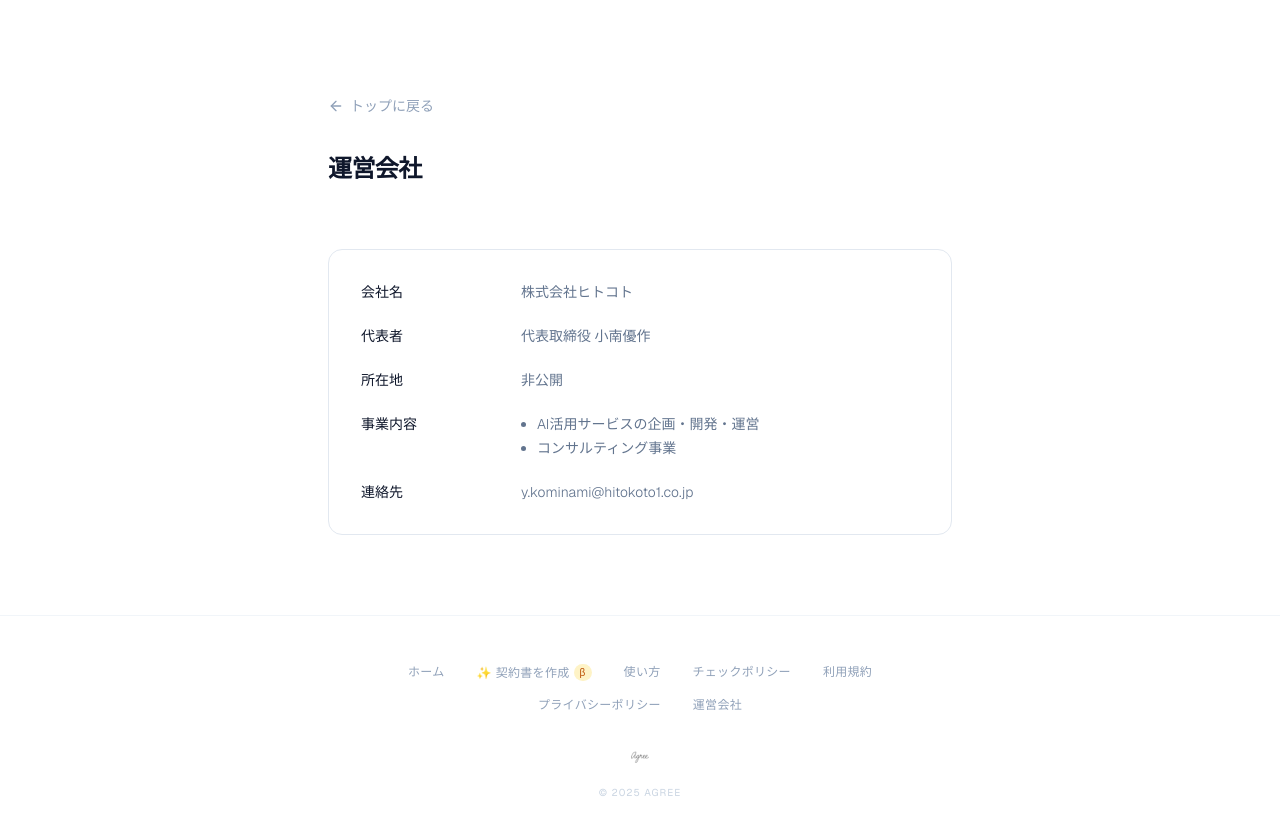
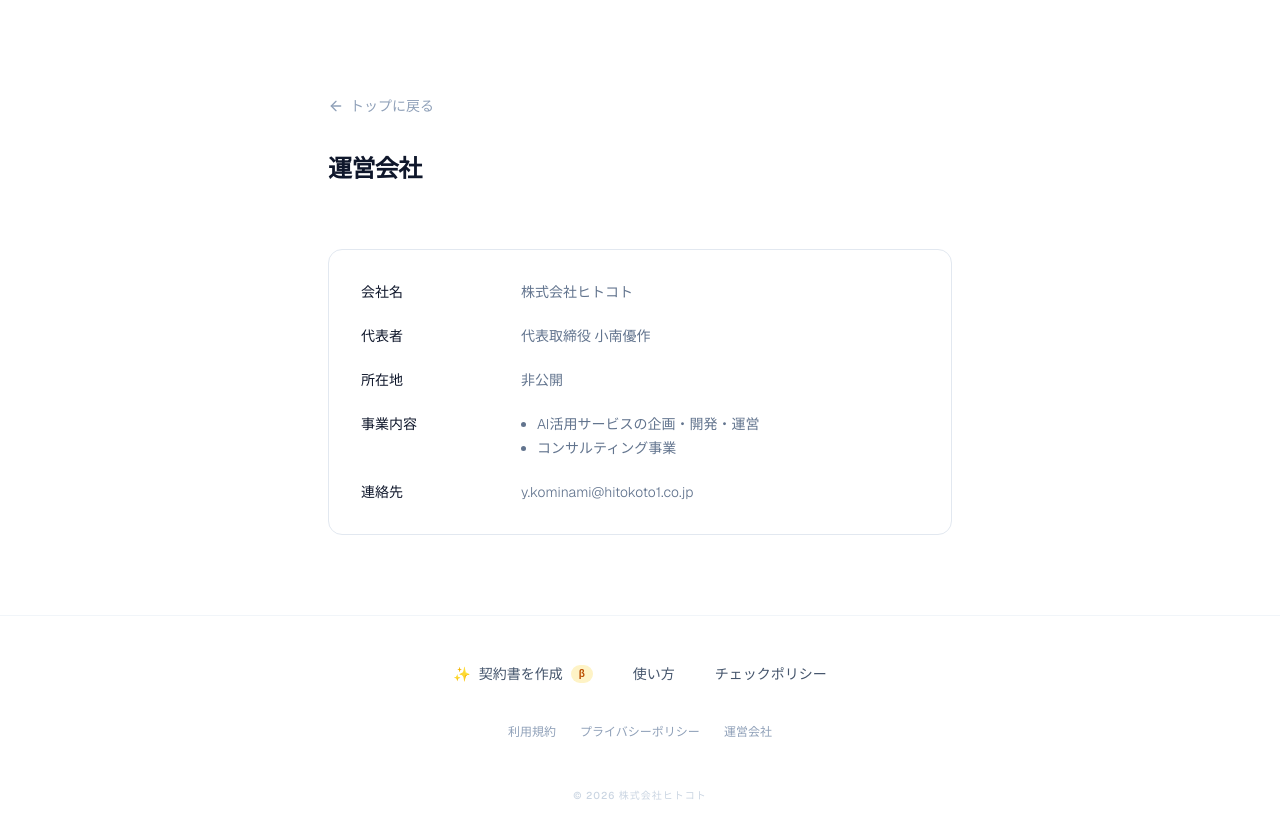
Before and after one commit to komi0929/agree, a Next.js app: page /company in a window 1280 px wide. Shown: the top 838 px of the page. Built offline with nearby package versions, Linux system fonts and the light colour scheme.

Commit message:
UI: improve hero typography and button animation, update footer copyright and restructure layout, fix configuration and hydration items

```diff
--- a/app/globals.css
+++ b/app/globals.css
@@ -156,3 +156,12 @@
   opacity: 0;
   animation: signature-fade-in 0.8s ease-out 2s forwards;
 }
+
+@keyframes shimmer {
+  from {
+    transform: translateX(-100%);
+  }
+  to {
+    transform: translateX(100%);
+  }
+}
--- a/app/layout.tsx
+++ b/app/layout.tsx
@@ -52,7 +52,7 @@ export default function RootLayout({
   children: React.ReactNode;
 }>) {
   return (
-    <html lang="ja">
+    <html lang="ja" suppressHydrationWarning>
       <body
         className={`${geistSans.variable} ${geistMono.variable} antialiased`}
       >
--- a/app/page.tsx
+++ b/app/page.tsx
@@ -91,36 +91,41 @@ export default function Home() {
       <div className="min-h-screen flex flex-col bg-white text-slate-600 font-sans selection:bg-slate-100 selection:text-slate-900">
         <section className="flex-1 flex flex-col items-center pt-32 pb-20 px-6 max-w-2xl mx-auto w-full">
           {/* Minimalist Logo with Signature Animation */}
-          <div className="mb-12 flex flex-col items-center">
-            <SignatureLogo className="w-32 h-16" />
+          <div className="mb-20 flex flex-col items-center">
+            {/* Logo matches text color exactly (black) */}
+            <SignatureLogo className="w-64 h-32 text-black" />
           </div>
 
           {/* Quiet Introduction */}
           {!hasStarted ? (
             <div className="text-center space-y-12 animate-fade-in-delayed">
               <div className="space-y-8">
-                <p className="text-lg leading-loose max-w-lg mx-auto font-medium">
+                <p className="text-lg leading-loose max-w-lg mx-auto font-medium text-black text-balance tracking-wide">
                   お仕事の契約の、はじまりから終わりまで。<br />
                   あなたの立場をそっと、確かに守ります。
                 </p>
-                <p className="text-lg leading-loose max-w-lg mx-auto text-slate-500">
+                <p className="text-lg leading-loose max-w-lg mx-auto font-medium text-black text-balance tracking-wide">
                   面倒な登録も、煩わしい通知もありません。<br />
                   契約書をアップして、ただ待つだけ。
                 </p>
               </div>
 
+              <div className="relative group">
+                <div className="absolute -inset-1 bg-gradient-to-r from-slate-200 to-slate-100 rounded-full blur opacity-25 group-hover:opacity-50 transition duration-1000 group-hover:duration-200"></div>
                 <Button
                   onClick={() => {
                     trackEvent(ANALYTICS_EVENTS.STARTED_CLICKED);
                     setHasStarted(true);
                   }}
-                className="rounded-full px-10 py-7 bg-slate-900 border border-slate-900 text-white hover:bg-slate-800 shadow-xl hover:shadow-2xl transition-all text-lg font-medium tracking-wide"
+                  className="relative rounded-full px-12 py-8 bg-slate-900 border border-slate-900 text-white hover:bg-slate-800 shadow-xl hover:shadow-2xl transition-all duration-300 text-lg font-medium tracking-wide overflow-hidden"
                 >
-                契約書をチェックする
+                  <span className="relative z-10">契約書をチェックする</span>
+                  <div className="absolute inset-0 -translate-x-full group-hover:animate-[shimmer_2s_infinite] bg-gradient-to-r from-transparent via-white/10 to-transparent z-0" />
                 </Button>
+              </div>
 
               <div className="pt-8">
-                <Link href="#" className="text-sm text-slate-400 hover:text-slate-600 border-b border-dashed border-slate-300 pb-0.5 transition-colors">
+                <Link href="/how-to-use" className="text-sm text-slate-400 hover:text-slate-600 border-b border-dashed border-slate-300 pb-0.5 transition-colors">
                   できることを見る
                 </Link>
               </div>
--- a/components/footer.tsx
+++ b/components/footer.tsx
@@ -3,26 +3,30 @@ import Link from "next/link";
 export function Footer() {
     return (
         <footer className="bg-white border-t border-slate-100 py-12 px-6 font-sans">
-            <div className="max-w-xl mx-auto flex flex-col items-center space-y-8">
-                <div className="flex flex-wrap justify-center gap-x-8 gap-y-4 text-xs text-slate-400 font-light tracking-wide">
-                    <Link href="/" className="hover:text-slate-600 transition-colors">ホーム</Link>
-                    <Link href="/generate" className="hover:text-slate-600 transition-colors flex items-center gap-1">
+            <div className="max-w-3xl mx-auto flex flex-col items-center">
+
+                {/* Service Navigation (Primary) */}
+                <div className="flex flex-wrap justify-center gap-x-10 gap-y-4 mb-10">
+                    <Link href="/generate" className="text-sm font-medium text-slate-600 hover:text-slate-900 transition-colors flex items-center gap-2">
                         <span className="text-amber-500">✨</span>
                         契約書を作成
-                        <span className="text-[10px] bg-amber-100 text-amber-700 px-1.5 py-0.5 rounded-full">β</span>
+                        <span className="text-[10px] bg-amber-100 text-amber-700 px-2 py-0.5 rounded-full font-bold">β</span>
                     </Link>
-                    <Link href="/how-to-use" className="hover:text-slate-600 transition-colors">使い方</Link>
-                    <Link href="/check-policy" className="hover:text-slate-600 transition-colors">チェックポリシー</Link>
-                    <Link href="/terms" className="hover:text-slate-600 transition-colors">利用規約</Link>
-                    <Link href="/privacy" className="hover:text-slate-600 transition-colors">プライバシーポリシー</Link>
-                    <Link href="/company" className="hover:text-slate-600 transition-colors">運営会社</Link>
+                    <Link href="/how-to-use" className="text-sm font-medium text-slate-600 hover:text-slate-900 transition-colors">使い方</Link>
+                    <Link href="/check-policy" className="text-sm font-medium text-slate-600 hover:text-slate-900 transition-colors">チェックポリシー</Link>
                 </div>
 
+                {/* Legal & Corporate text (Secondary) */}
+                <div className="flex flex-wrap justify-center gap-x-6 gap-y-2 mb-12">
+                    <Link href="/terms" className="text-xs text-slate-400 hover:text-slate-600 transition-colors">利用規約</Link>
+                    <Link href="/privacy" className="text-xs text-slate-400 hover:text-slate-600 transition-colors">プライバシーポリシー</Link>
+                    <Link href="/company" className="text-xs text-slate-400 hover:text-slate-600 transition-colors">運営会社</Link>
+                </div>
+
+                {/* Brand */}
                 <div className="flex flex-col items-center space-y-4">
-                    {/* eslint-disable-next-line @next/next/no-img-element */}
-                    <img src="/logo.png" alt="agree" className="h-6 w-auto opacity-50 grayscale hover:grayscale-0 transition-all duration-500" />
-                    <div className="text-[10px] text-slate-300 tracking-widest uppercase">
-                        © 2025 agree
+                    <div className="text-[10px] text-slate-300 tracking-widest uppercase font-medium">
+                        © 2026 株式会社ヒトコト
                     </div>
                 </div>
             </div>
--- a/components/signature-logo.tsx
+++ b/components/signature-logo.tsx
@@ -18,7 +18,7 @@ export function SignatureLogo({ className = "" }: { className?: string }) {
             <img
                 src="/logo.png"
                 alt="agree"
-                className="w-full h-full object-contain"
+                className="w-full h-full object-contain brightness-0"
                 style={{
                     clipPath: isVisible
                         ? "inset(0 0% 0 0)"
--- a/next.config.ts
+++ b/next.config.ts
@@ -28,11 +28,11 @@ const nextConfig: NextConfig = {
       },
     ];
   },
+  serverExternalPackages: ['pdf2json'],
   experimental: {
     serverActions: {
       bodySizeLimit: '10mb', // Adjust as needed
     },
-    serverComponentsExternalPackages: ['pdf2json'],
   },
 };
 
```
Lines whose indentation alone changed are shown as unchanged.
